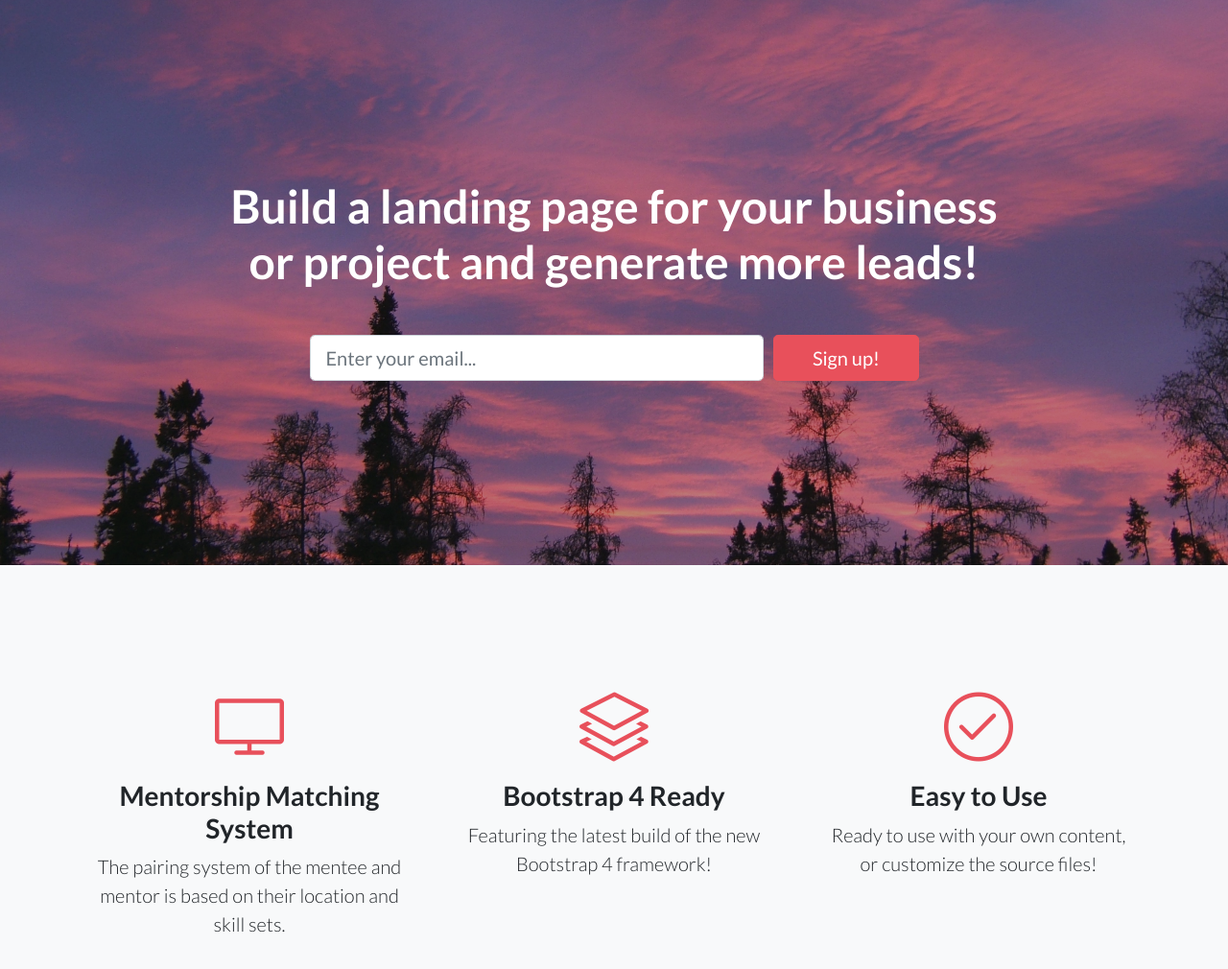
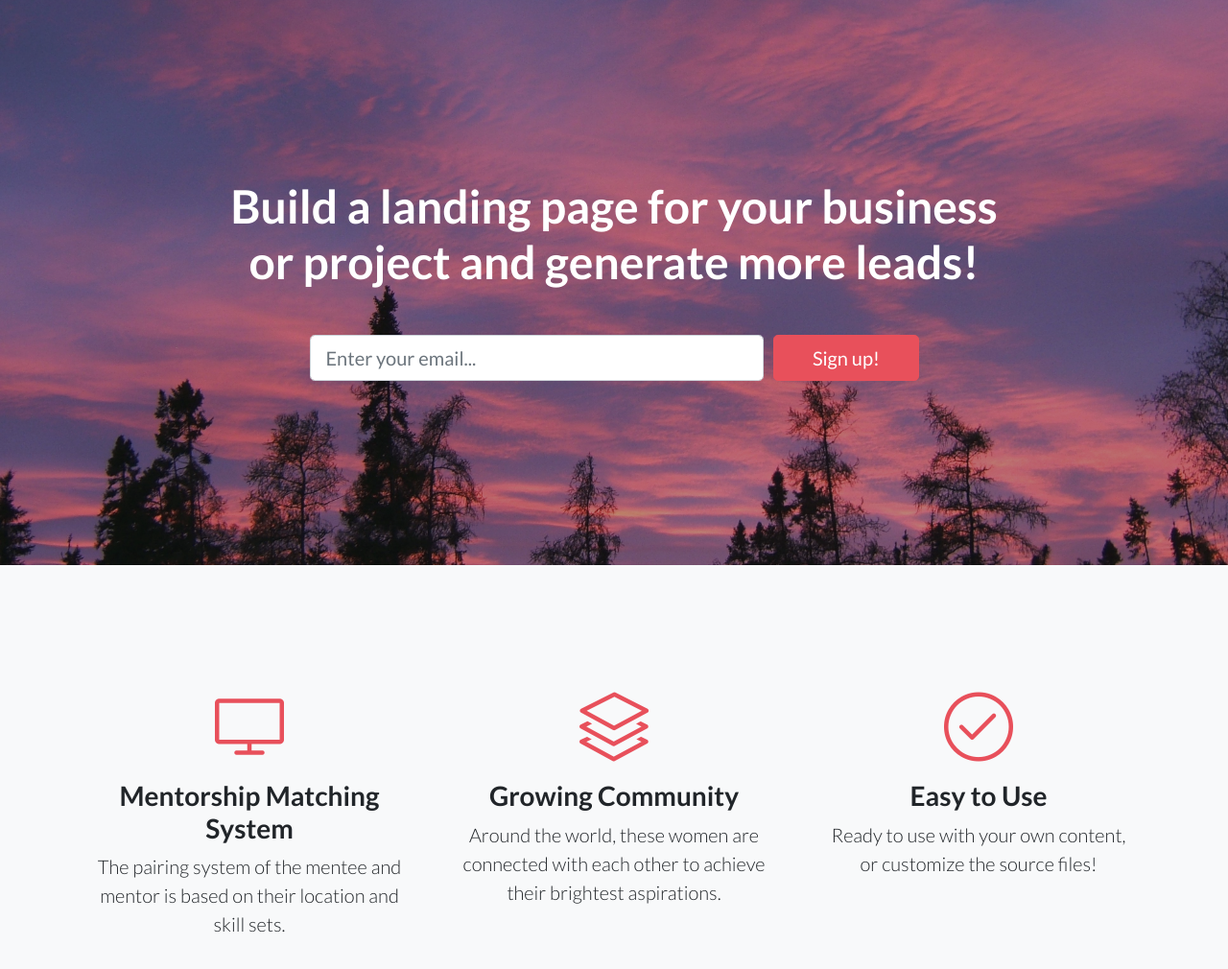
Before and after one commit to arianneghislainerull/haveherbackwebsite, a website: page index.html in a window 1280 px wide. Shown: the part 62-1072 px from the top of the page at 96% size. Drawn offline with Linux system fonts and the light colour scheme.

Commit message:
Update index.html

```diff
--- a/index.html
+++ b/index.html
@@ -75,8 +75,8 @@
             <div class="features-icons-icon d-flex">
               <i class="icon-layers m-auto text-primary"></i>
             </div>
-            <h3>Bootstrap 4 Ready</h3>
-            <p class="lead mb-0">Featuring the latest build of the new Bootstrap 4 framework!</p>
+            <h3>Growing Community</h3>
+            <p class="lead mb-0">Around the world, these women are connected with each other to achieve their brightest aspirations. </p>
           </div>
         </div>
         <div class="col-lg-4">
```
